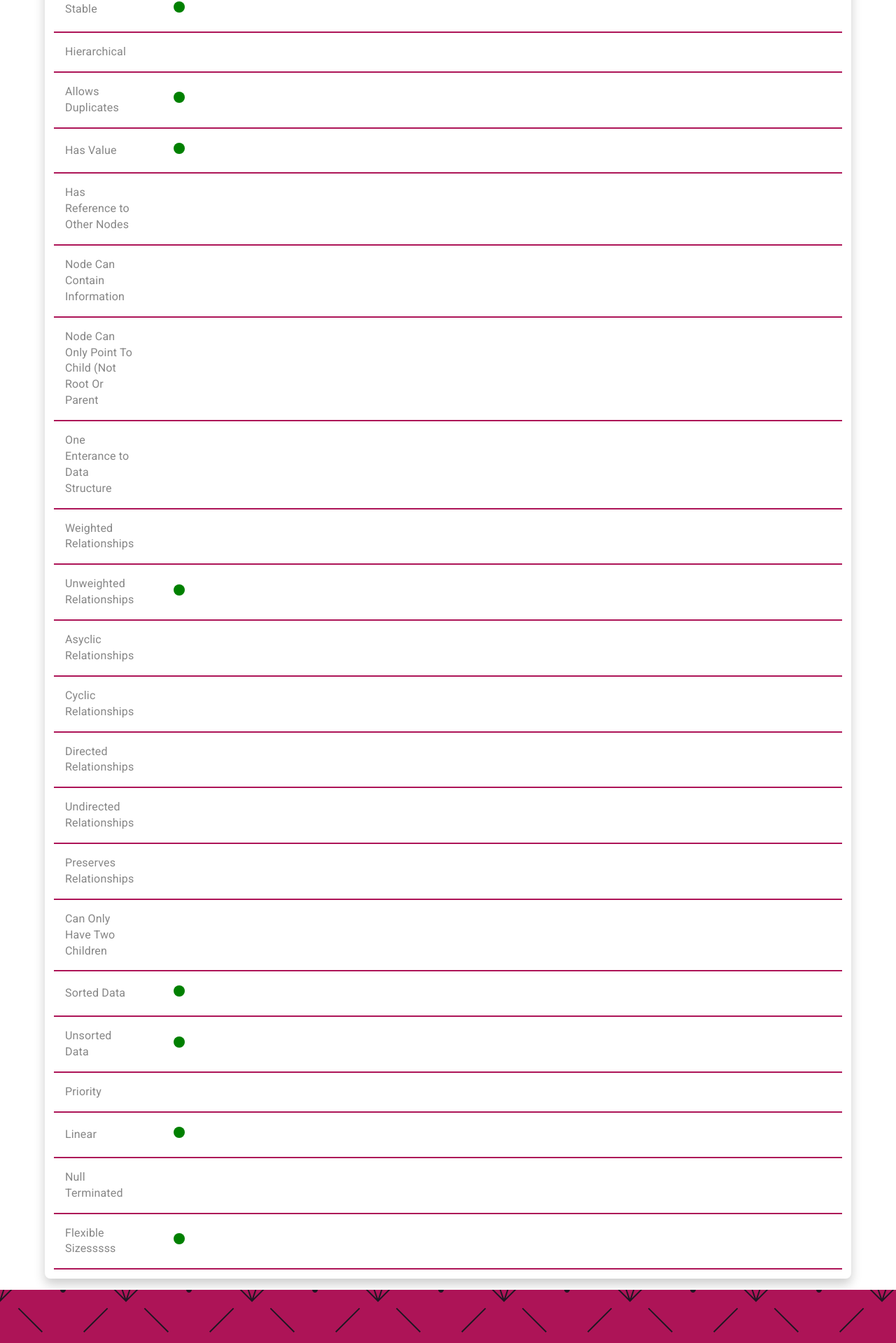
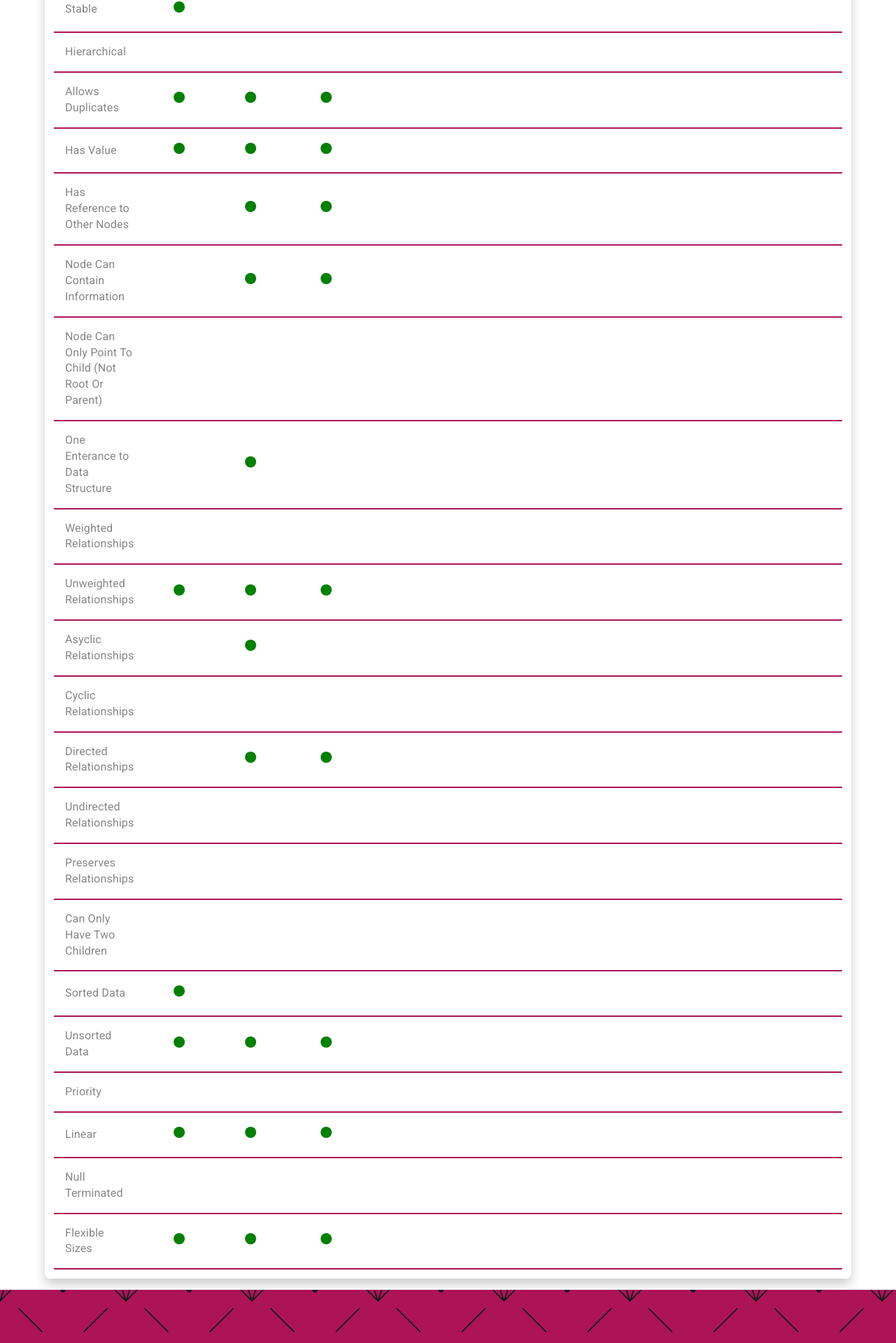
Before and after one commit to unachoza/Personal-Project-Manager, a Next.js app: page /matrix in a window 1280 px wide. Shown: the part 360-2279 px from the top of the page at 70% size. Built offline with nearby package versions, Linux system fonts and the light colour scheme.

Commit message:
working on dots

```diff
--- a/src/pages/matrix.js
+++ b/src/pages/matrix.js
@@ -34,20 +34,65 @@ export default function ProjectManager() {
   const classes = useStyles();
   const theme = useTheme();
   const [rows, setRows] = useState([
-    createData('Stable', <FiberManualRecordIcon className={classes.icon} />, '', '', '', '', '', ''),
-    createData('Hierarchical', null, '', '', '', '', '', ''),
-    createData('Allows Duplicates', <FiberManualRecordIcon className={classes.icon} />, '', '', '', '', '', ''),
-    createData('Has Value', <FiberManualRecordIcon className={classes.icon} />, '', '', '', '', '', ''),
-    createData('Has Reference to Other Nodes', null, '', '', '', '', '', ''),
-    createData('Node Can Contain Information', null, '', '', '', '', '', ''),
-    createData('Node Can Only Point To Child (Not Root Or Parent', null, '', '', '', '', '', ''),
-    createData('One Enterance to Data Structure', null, '', '', '', '', '', ''),
-    createData('Weighted Relationships', null, '', '', '', '', '', ''),
+    createData('Stable', <FiberManualRecordIcon className={classes.icon} />, null, null, '', '', '', ''),
+    createData('Hierarchical', null, null, null, '', '', '', ''),
+    createData(
+      'Allows Duplicates',
+      <FiberManualRecordIcon className={classes.icon} />,
+      <FiberManualRecordIcon className={classes.icon} />,
+      <FiberManualRecordIcon className={classes.icon} />,
+      '',
+      '',
+      '',
+      ''
+    ),
+    createData(
+      'Has Value',
+      <FiberManualRecordIcon className={classes.icon} />,
+      <FiberManualRecordIcon className={classes.icon} />,
+      <FiberManualRecordIcon className={classes.icon} />,
+      '',
+      '',
+      '',
+      ''
+    ),
+    createData(
+      'Has Reference to Other Nodes',
+      null,
+      <FiberManualRecordIcon className={classes.icon} />,
+      <FiberManualRecordIcon className={classes.icon} />,
+      '',
+      '',
+      '',
+      ''
+    ),
+    createData(
+      'Node Can Contain Information',
+      null,
+      <FiberManualRecordIcon className={classes.icon} />,
+      <FiberManualRecordIcon className={classes.icon} />,
+      '',
+      '',
+      '',
+      ''
+    ),
+    createData('Node Can Only Point To Child (Not Root Or Parent)', null, null, null, '', '', '', ''),
+    createData(
+      'One Enterance to Data Structure',
+      null,
+      <FiberManualRecordIcon className={classes.icon} />,
+      null,
+      '',
+      '',
+      '',
+      ''
+    ),
+    createData('Weighted Relationships', null, null, null, '', '', '', ''),
     createData(
       'Unweighted Relationships',
       <FiberManualRecordIcon className={classes.icon} />,
-      '',
-      '',
+      <FiberManualRecordIcon className={classes.icon} />,
+      <FiberManualRecordIcon className={classes.icon} />,
       '',
       '',
       '',
@@ -55,18 +100,54 @@ export default function ProjectManager() {
       '',
       ''
     ),
-    createData('Asyclic Relationships', null, '', '', '', '', '', ''),
-    createData('Cyclic Relationships', null, '', '', '', '', '', ''),
-    createData('Directed Relationships', null, '', '', '', '', '', ''),
-    createData('Undirected Relationships', null, '', '', '', '', '', ''),
-    createData('Preserves Relationships', null, '', '', '', '', '', ''),
-    createData('Can Only Have Two Children', null, '', '', '', '', '', ''),
-    createData('Sorted Data', <FiberManualRecordIcon className={classes.icon} />, '', '', '', '', '', ''),
-    createData('Unsorted Data', <FiberManualRecordIcon className={classes.icon} />, '', '', '', '', '', ''),
-    createData('Priority', null, '', '', '', '', '', ''),
-    createData('Linear', <FiberManualRecordIcon className={classes.icon} />, '', '', '', '', '', ''),
-    createData('Null Terminated', null, '', '', '', '', '', ''),
-    createData('Flexible Sizesssss', <FiberManualRecordIcon className={classes.icon} />, '', '', '', '', '', ''),
+    createData('Asyclic Relationships', null, <FiberManualRecordIcon className={classes.icon} />, null, '', '', '', ''),
+    createData('Cyclic Relationships', null, null, null, '', '', '', ''),
+    createData(
+      'Directed Relationships',
+      null,
+      <FiberManualRecordIcon className={classes.icon} />,
+      <FiberManualRecordIcon className={classes.icon} />,
+      '',
+      '',
+      '',
+      ''
+    ),
+    createData('Undirected Relationships', null, null, null, '', '', '', ''),
+    createData('Preserves Relationships', null, null, null, '', '', '', ''),
+    createData('Can Only Have Two Children', null, null, null, '', '', '', ''),
+    createData('Sorted Data', <FiberManualRecordIcon className={classes.icon} />, null, null, '', '', '', ''),
+    createData(
+      'Unsorted Data',
+      <FiberManualRecordIcon className={classes.icon} />,
+      <FiberManualRecordIcon className={classes.icon} />,
+      <FiberManualRecordIcon className={classes.icon} />,
+      '',
+      '',
+      '',
+      ''
+    ),
+    createData('Priority', null, null, null, '', '', '', ''),
+    createData(
+      'Linear',
+      <FiberManualRecordIcon className={classes.icon} />,
+      <FiberManualRecordIcon className={classes.icon} />,
+      <FiberManualRecordIcon className={classes.icon} />,
+      '',
+      '',
+      '',
+      ''
+    ),
+    createData('Null Terminated', null, null, null, '', '', '', ''),
+    createData(
+      'Flexible Sizes',
+      <FiberManualRecordIcon className={classes.icon} />,
+      <FiberManualRecordIcon className={classes.icon} />,
+      <FiberManualRecordIcon className={classes.icon} />,
+      '',
+      '',
+      '',
+      ''
+    ),
   ]);
 
   return (
```
